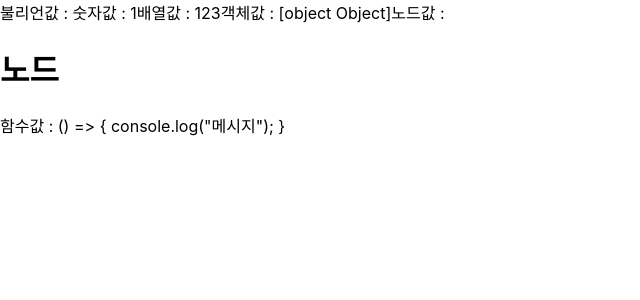
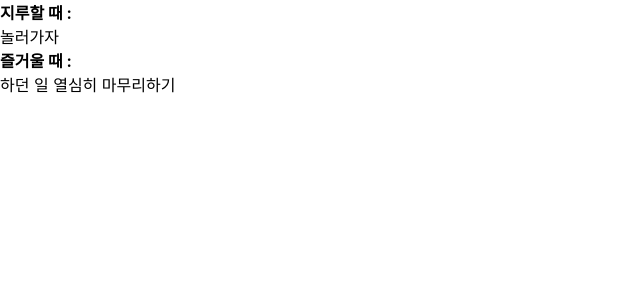
Before and after one commit to ev15963/testvscode, a React (Create React App) app: page / in a window 1280 px wide. Shown: the top 300 px of the page, without its empty margins (0-640 px from the left). Built offline with nearby package versions, Linux system fonts and the light colour scheme.

Commit message:
불리언프로퍼티 사용하기 ~17:15

```diff
--- /dev/null
+++ b/src/03/BooleanComponent.jsx
@@ -0,0 +1,11 @@
+import React from 'react';
+
+class BooleanComponent extends React.Component {
+  render() {
+    //불리언 타입을 조건문에 적용한
+    const message = this.props.bored ? '놀러가자' : '하던 일 열심히 마무리하기';
+    return <div className="message-container">{message}</div>;
+  }
+}
+
+export default BooleanComponent;
--- /dev/null
+++ b/src/03/ChildComponent2.jsx
@@ -0,0 +1 @@
+//import
--- a/src/App.js
+++ b/src/App.js
@@ -2,26 +2,22 @@ import React from 'react';
 //작성한 컴포넌트 소환
 // import TodaysPlan from './03/TodaysPlan';
 // import PropsComponent from './03/PropsCompnent';
-import ChildComponent from './03/ChildComponent';
+// import ChildComponent from './03/ChildComponent';
+import BooleanComponent from './03/BooleanComponent';
 
 class App extends React.Component {
   render() {
-    // const array = [1,2,3];
-    // const obj = {name: '제목', age: 30};
-    // const node = <h1>노드</h1>;
-    // const func = () =>
     return (
-      <ChildComponent
-        boolValue={true} // 불리언 값 전달
-        numValue={1} //숫자를 전달
-        arrayValue={[1, 2, 3]} //배열 전달
-        objValue={{ name: '제목', age: 30 }} // 객체 전달
-        nodeValue={<h1>노드</h1>} //노드 전달
-        funcValue={() => {
-          //함수 객체를 전달
-          console.log('메시지');
-        }}
-      />
+      <div>
+        <div>
+          <b>지루할 때 : </b> {/*이름만 전달하기*/}
+          <BooleanComponent bored />
+        </div>
+        <div>
+          <b>즐거울 때 : </b> {/** 이름 전달하지 않을때 */}
+          <BooleanComponent />
+        </div>
+      </div>
     );
   }
 }
```
